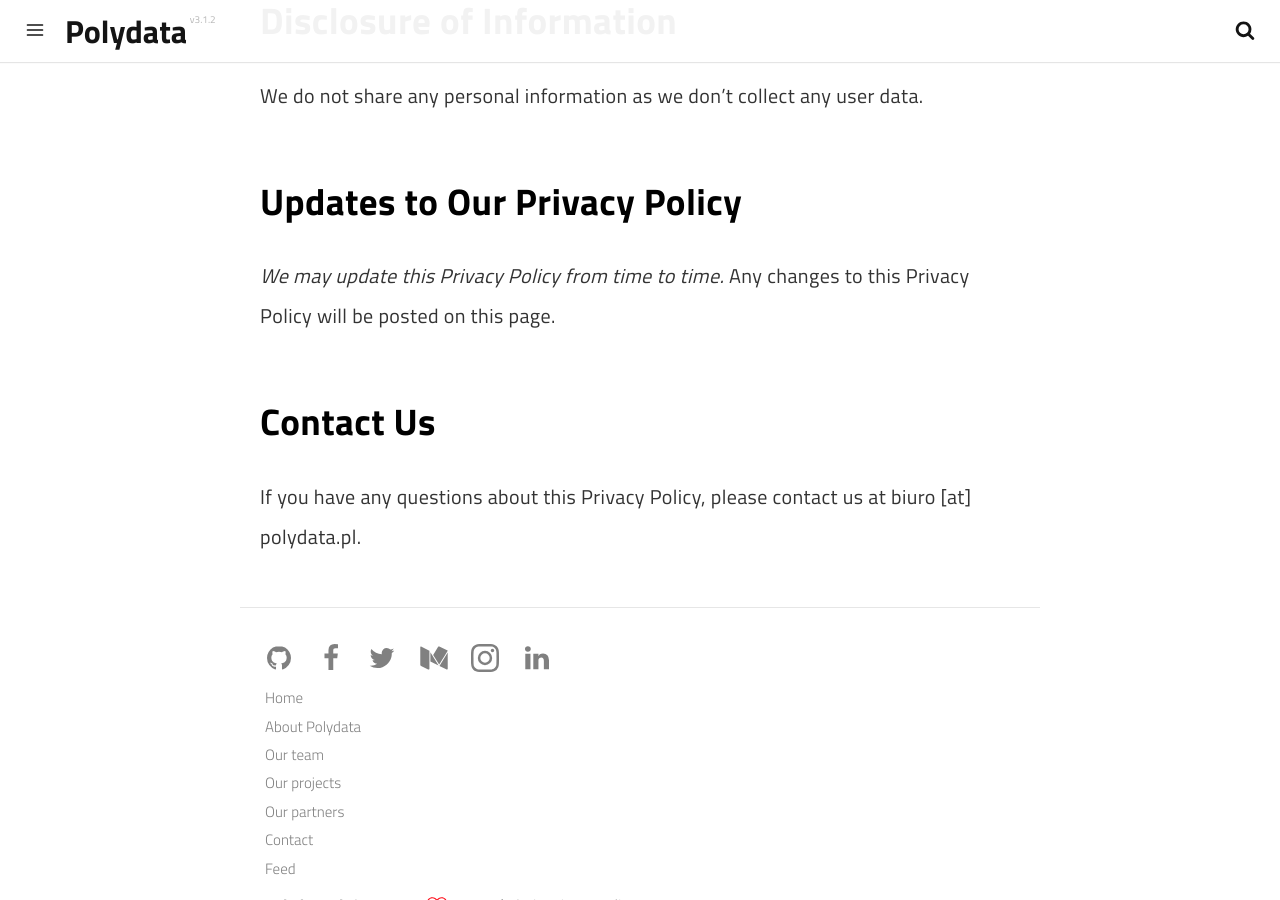
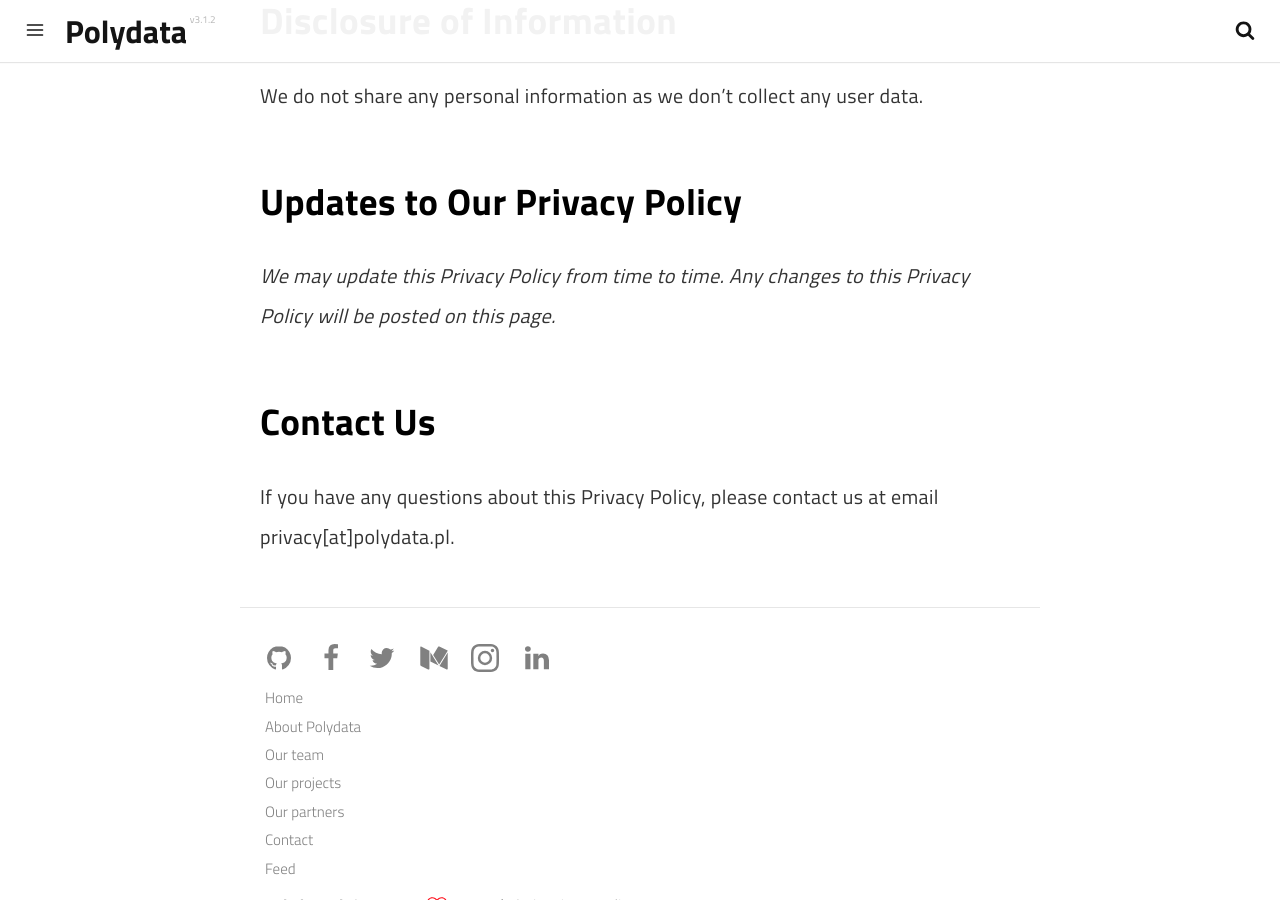
Before and after one commit to PolydataPL/PolydataPL.github.io, a Jekyll site: the page built from pages/privacy.md, in a window 1280 px wide and 900 px high, scrolled down 997 px. Built offline with Jekyll 4.4.1, drawn with Linux system fonts in a browser that asks for light colours; a script that is not in the unit is left out.

Commit message:
small change

```diff
--- a/pages/privacy.md
+++ b/pages/privacy.md
@@ -27,8 +27,8 @@ We do not share any personal information as we don't collect any user data.
 
 ## Updates to Our Privacy Policy
 
-*We may update this Privacy Policy from time to time.* Any changes to this Privacy Policy will be posted on this page.
+*We may update this Privacy Policy from time to time. Any changes to this Privacy Policy will be posted on this page.*
 
 ## Contact Us
 
-If you have any questions about this Privacy Policy, please contact us at biuro [at] polydata.pl.
+If you have any questions about this Privacy Policy, please contact us at email privacy[at]polydata.pl.
```
